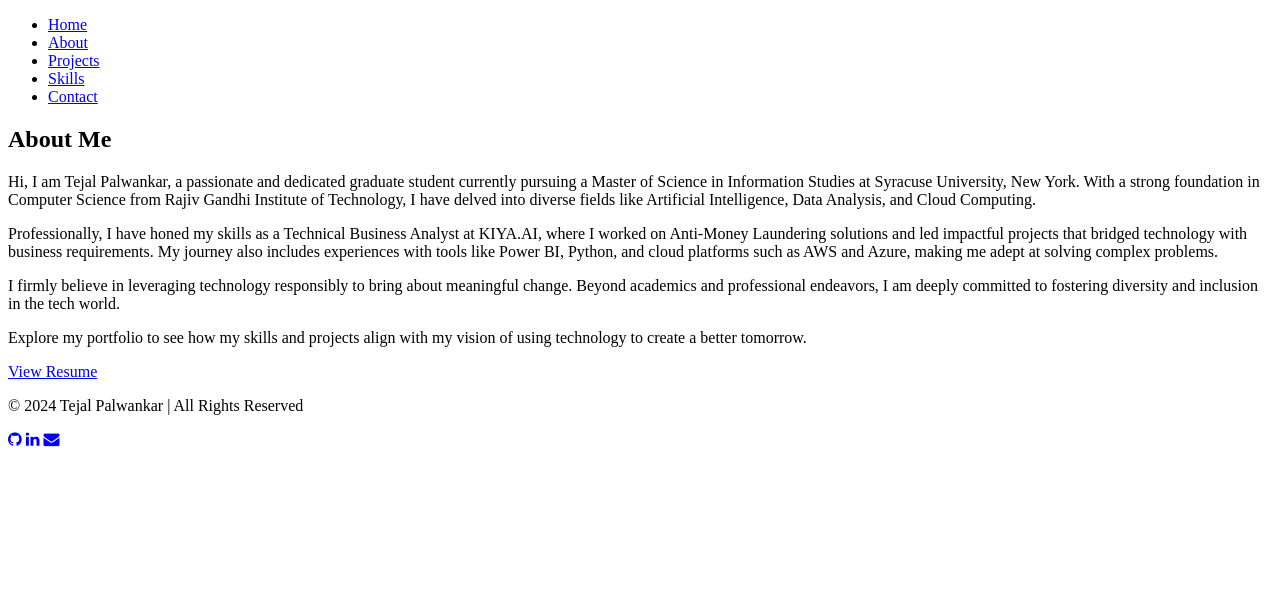
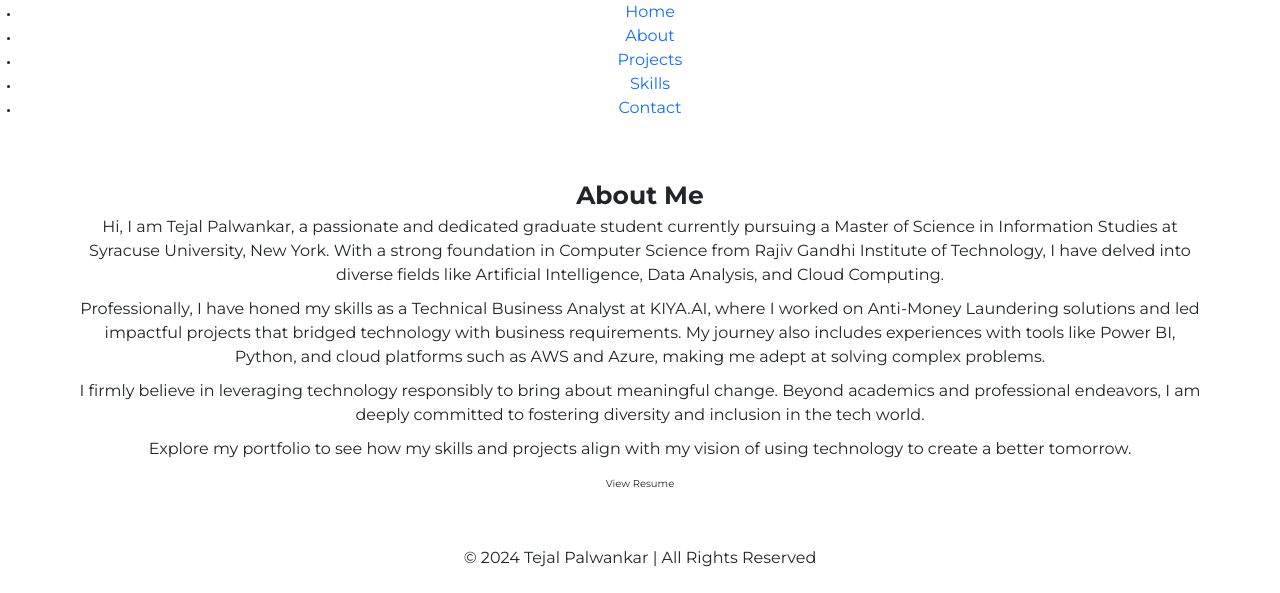
Before and after one commit to tejalpalwankar/My-Portfolio, a website built with Parcel: page src/about.html in a window 1280 px wide. Built offline with nearby package versions, Linux system fonts and the light colour scheme.

Commit message:
Update about.html

```diff
--- a/src/about.html
+++ b/src/about.html
@@ -10,7 +10,7 @@
     <meta name="description" content="Learn more about Tejal Palwankar's background, education, and professional journey." />
 
     <!-- CSS Links -->
-    <link rel="stylesheet" href="styles.css" />
+    <link rel="stylesheet" href="styles.scss" />
     <link rel="stylesheet" href="https://cdnjs.cloudflare.com/ajax/libs/font-awesome/4.7.0/css/font-awesome.min.css" />
 </head>
 
```
